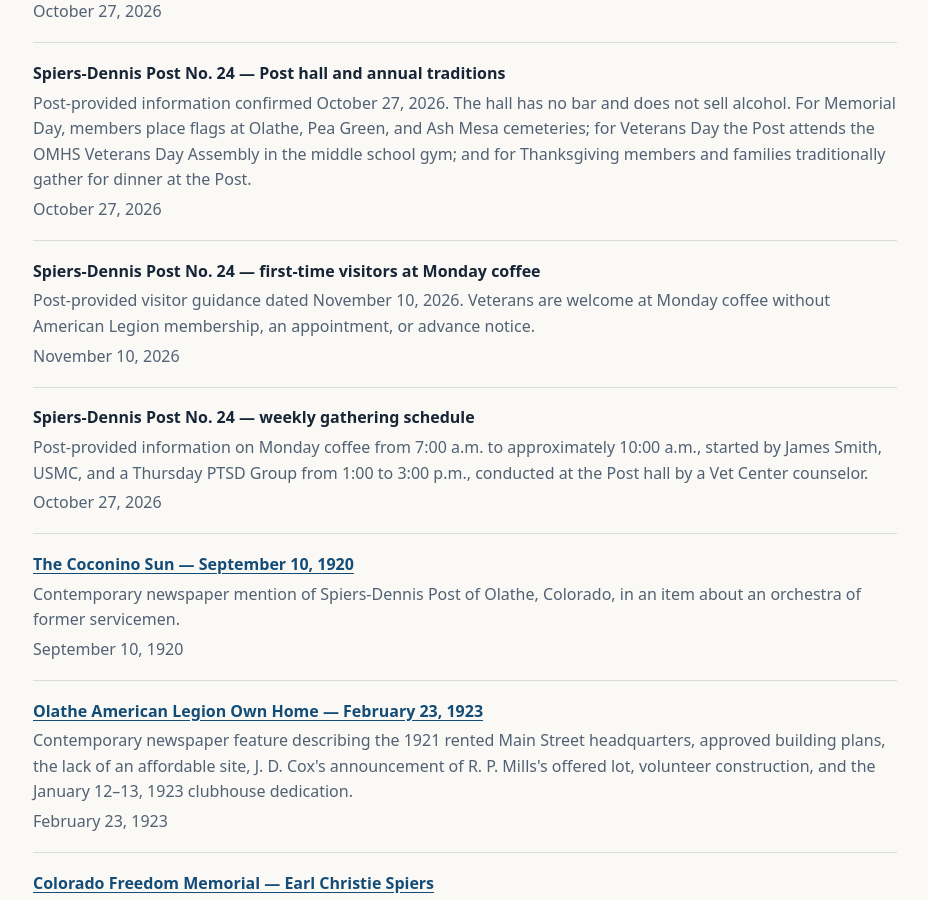
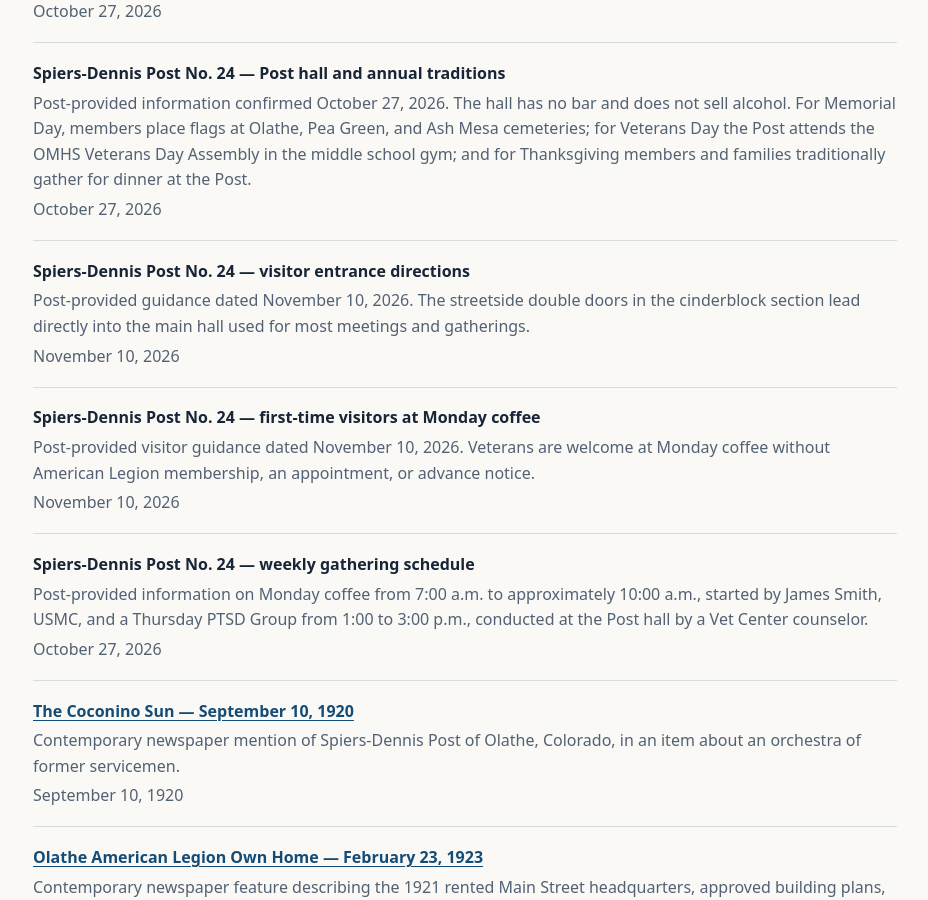
Before and after one commit to SPIERS-DENNIS-POST/spiers-dennis-post.github.io, a Jekyll site: the page built from sources/index.md, in a window 1280 px wide and 900 px high, scrolled down 1264 px. Shown: the whole window, without its empty margins (47-975 px from the left). Built offline with Jekyll 4.4.1, drawn with Linux system fonts in a browser that asks for light colours.

Commit message:
Record Post-supplied visitor entrance directions

```diff
--- a/_data/sources.yml
+++ b/_data/sources.yml
@@ -31,6 +31,10 @@
   title: Spiers-Dennis Post No. 24 — Post hall and annual traditions
   details: Post-provided information confirmed October 27, 2026. The hall has no bar and does not sell alcohol. For Memorial Day, members place flags at Olathe, Pea Green, and Ash Mesa cemeteries; for Veterans Day the Post attends the OMHS Veterans Day Assembly in the middle school gym; and for Thanksgiving members and families traditionally gather for dinner at the Post.
   published_on: 2026-10-27
+- id: post-visitor-entrance-2026-11-10
+  title: Spiers-Dennis Post No. 24 — visitor entrance directions
+  details: Post-provided guidance dated November 10, 2026. The streetside double doors in the cinderblock section lead directly into the main hall used for most meetings and gatherings.
+  published_on: 2026-11-10
 - id: post-monday-coffee-visitors-2026-11-10
   title: Spiers-Dennis Post No. 24 — first-time visitors at Monday coffee
   details: Post-provided visitor guidance dated November 10, 2026. Veterans are welcome at Monday coffee without American Legion membership, an appointment, or advance notice.
```
